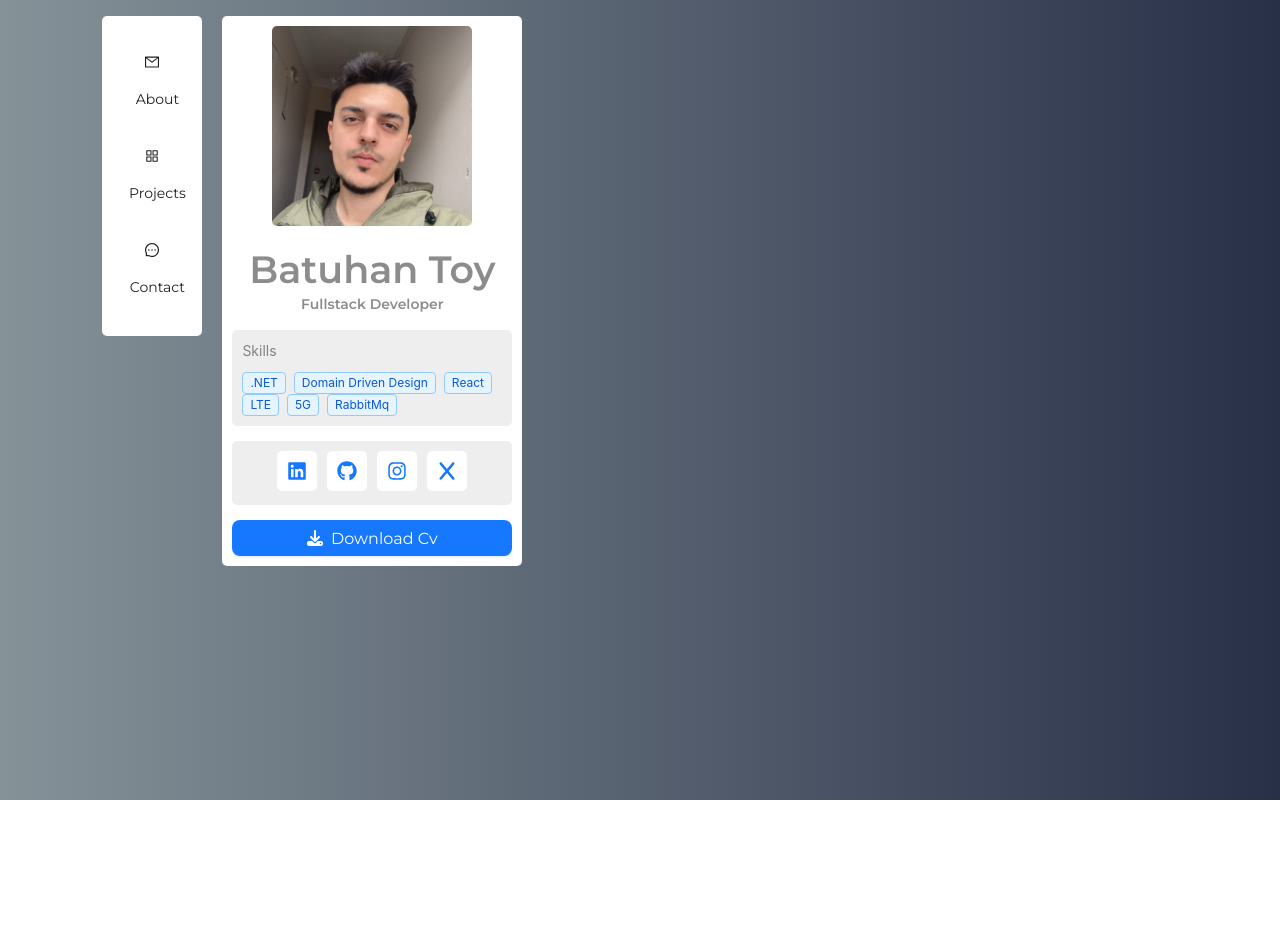
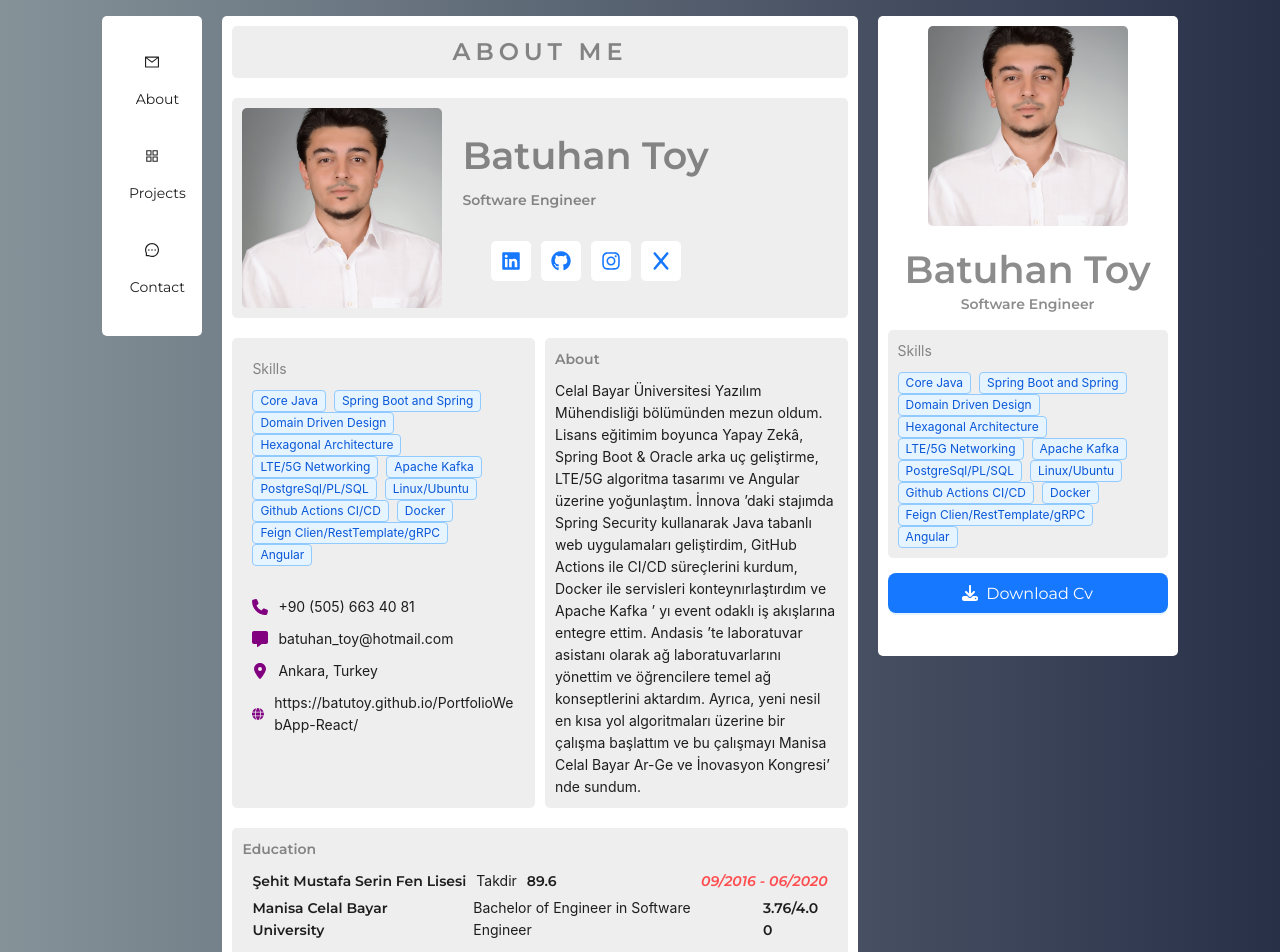
Before and after one commit to BatuToy/PortfolioWebApp-React, a React (Vite) app in the folder PortfolioWebSite/: page /PortfolioWebApp-React/about in a window 1280 px wide. Shown: the top 952 px of the page. Before the commit the page ends 800 px from the top, so only its background shows below. Built offline with nearby package versions, Linux system fonts and the light colour scheme.

Commit message:
refactor and redeployed

```diff
--- a/PortfolioWebSite/src/App.jsx
+++ b/PortfolioWebSite/src/App.jsx
@@ -15,9 +15,9 @@ const App = () => {
         <Navbar />
         <Routes>
           <Route path="/" element={<Main />}>
-            <Route index element={<About />} />
-            <Route path="/projects" index element={<Projects/>} />
-            <Route path="/contact" index element={<Contact/>} />
+            <Route path = "/PortfolioWebApp-React/about" index element={<About />} />
+            <Route path="/PortfolioWebApp-React/projects" index element={<Projects/>} />
+            <Route path="/PortfolioWebApp-React/contact" index element={<Contact/>} />
           </Route>
         </Routes>
         <ProfileCard />
--- a/PortfolioWebSite/src/Validations/MailValidator.jsx
+++ /dev/null
@@ -1,23 +0,0 @@
-export const validateEmail = (rule, value, callback) => {
-    if (value && !/^[A-Z0-9._%+-]+@[A-Z0-9.-]+\.[A-Z]{2,}$/i.test(value)) {
-      callback('Invalid email address');
-    } else {
-      callback();
-    }
-  };
-
-export  const validateName = (rule, value, callback) => {
-    if (value && value.length < 3) {
-      callback('Name must be at least 3 characters long');
-    } else {
-      callback();
-    }
-  };
-
-export   const validateMessage = (rule, value, callback) => {
-    if (value && value.length < 10) {
-      callback('Message must be at least 10 characters long');
-    } else {
-      callback();
-    }
-  };
--- /dev/null
+++ b/PortfolioWebSite/src/Validations/Validator.jsx
@@ -0,0 +1,34 @@
+export const Validator = () => {
+
+    const validateEmail = (rule, value, callback) => {
+        if (value && !/^[A-Z0-9._%+-]+@[A-Z0-9.-]+\.[A-Z]{2,}$/i.test(value)) {
+            callback('Invalid email address');
+        } else {
+            callback();
+        }
+    };
+
+    const validateName = (rule, value, callback) => {
+        if (value && value.length < 3) {
+            callback('Name must be at least 3 characters long');
+        } else {
+            callback();
+        }
+    };
+
+    const validateMessage = (rule, value, callback) => {
+        if (value && value.length < 10) {
+            callback('Message must be at least 10 characters long');
+        } else {
+            callback();
+        }
+    };
+
+    return {
+        validateEmail,
+        validateName,
+        validateMessage
+    };
+}
+
+export default Validator;
--- a/PortfolioWebSite/src/components/Main/Main.jsx
+++ b/PortfolioWebSite/src/components/Main/Main.jsx
@@ -1,6 +1,8 @@
 import React from 'react';
 import {Outlet} from 'react-router-dom';
+
 import './Main.css';
+
 const Main = () => {
   return (
     <div className='main'>
--- a/PortfolioWebSite/src/components/Navbar /Navbar.jsx
+++ b/PortfolioWebSite/src/components/Navbar /Navbar.jsx
@@ -6,24 +6,24 @@ import './Navbar.css';
 
 const items = [
     {
-        label: <Link to="/">About</Link>,
-        key: 'about',
+        label: <Link to="/PortfolioWebApp-React/about">About</Link>,
+        key: 'PortfolioWebApp-React/about',
         icon: <MailOutlined />,
     },
     {
-        label: <Link to="/projects">Projects</Link>,
-        key: 'projects',
+        label: <Link to="PortfolioWebApp-React/projects">Projects</Link>,
+        key: 'PortfolioWebApp-React/projects',
         icon: <AppstoreOutlined />,
     },
     {
-        label: <Link to="/contact">Contact</Link>,
-        key: 'contact',
+        label: <Link to="/PortfolioWebApp-React/contact">Contact</Link>,
+        key: 'PortfolioWebApp-React/contact',
         icon: <MessageOutlined />,
     },
 ];
 
 const Navbar = () => {
-    const [current, setCurrent] = useState('');
+    const [current, setCurrent] = useState("");
 
     const handleClick = (e) => {
         setCurrent(e.key);
--- a/PortfolioWebSite/src/components/ProfileCard/ProfileCard.css
+++ b/PortfolioWebSite/src/components/ProfileCard/ProfileCard.css
@@ -1,6 +1,6 @@
 .profile-card {
     width: 300px;
-    height: 550px;
+    height: 640px;
     padding: 10px;
     background-color: #fff;
     border-radius: 5px;
--- a/PortfolioWebSite/src/components/ProfileCard/ProfileCard.jsx
+++ b/PortfolioWebSite/src/components/ProfileCard/ProfileCard.jsx
@@ -13,8 +13,6 @@ const ProfileCard = () => {
     <Flex align='center' vertical gap={15} className='profile-card'>
       <UserInfo />
       <Skills />
-      <SocialMedia />
-
       <Button
           icon= {<FaDownload/>}
           size='large'
--- a/PortfolioWebSite/src/components/SocialMedia/SocialMedia.jsx
+++ b/PortfolioWebSite/src/components/SocialMedia/SocialMedia.jsx
@@ -1,11 +1,12 @@
-import { Flex } from 'antd'
+import {Flex} from 'antd'
 import React from 'react'
-import { FaInstagram , FaX , FaGithub , FaLinkedin} from 'react-icons/fa6'
+import {FaInstagram, FaX, FaGithub, FaLinkedin} from 'react-icons/fa6'
 
 import './SocialMedia.css'
-import { userData } from '../../data/userData'
+import {userData} from '../../data/userData'
 
 const SocialMedia = ({about}) => {
+    const social = userData.socialMedia;
     return (
         <Flex
             gap={10}
@@ -13,12 +14,12 @@ const SocialMedia = ({about}) => {
             justify='center'
             className={`grey-bg ${about ? "" : "padding-10"}`}
         >
-       <a href={userData.socaialMedia.linkedIn}><FaLinkedin className='user-icon'/> </a>
-       <a href={userData.socaialMedia.github}><FaGithub className='user-icon'/> </a>
-       <a href={userData.socaialMedia.instagram}><FaInstagram className='user-icon'/> </a>
-       <a href={userData.socaialMedia.twitter}><FaX className='user-icon'/> </a>
+            <a href={social.linkedIn}><FaLinkedin className='user-icon'/> </a>
+            <a href={social.github}><FaGithub className='user-icon'/> </a>
+            <a href={social.instagram}><FaInstagram className='user-icon'/> </a>
+            <a href={social.twitter}><FaX className='user-icon'/> </a>
         </Flex>
     )
 }
 
-export default SocialMedia
+export default SocialMedia;
--- a/PortfolioWebSite/src/data/userData.js
+++ b/PortfolioWebSite/src/data/userData.js
@@ -1,5 +1,4 @@
-import img from "../assets/avatar.jpeg"
-import avatar from "../assets/Batu|Avatar.jpg"
+import avatar from "../assets/avatar.jpeg"
 
 export const userData =
     {
@@ -7,11 +6,22 @@ export const userData =
         name: "Batuhan Toy",
         phone: "+90 (505) 663 40 81",
         mail: "batuhan_toy@hotmail.com",
-    adress: "Izmir/Manisa",
+        address: "Ankara, Turkey",
         website: "https://batutoy.github.io/PortfolioWebApp-React/",
-    role: "Fullstack Developer",
-    skills: [".NET", "Domain Driven Design", "React", "LTE", "5G", "RabbitMq",],
-    about: "I am a third-grade software engineering student aiming to develop myself in the fields of artificial intelligence, web development and wireless network. My main purpose is actively work on innovative and interesting projects by focusing on .NET and React. I also interested in projects that will be submitted to TÜBİTAK which is find the shortest path on different topologies. In my long-term plans i specialize in web backend development and eventually become a full-stack developer by learning React. Throughout these endeavors, I also aspire to closely follow the industry's advancements and integrate my projects with machine learning and deep learning technologies to develop solution-oriented approaches. Currently my focus topics: ReactNative/CleanArchitecture(DDD)/.NET/LTE/5G and React.js. Furthermore, I aim to enhance my skills in effective communication and active participation with team." ,
+        role: "Software Engineer",
+        skills: ["Core Java", "Spring Boot and Spring", "Domain Driven Design", "Hexagonal Architecture", "LTE/5G Networking", "Apache Kafka", "PostgreSql/PL/SQL", "Linux/Ubuntu", "Github Actions CI/CD", "Docker", "Feign Clien/RestTemplate/gRPC", "Angular"],
+        about: "Celal Bayar Üniversitesi Yazılım Mühendisliği bölümünden mezun oldum. Lisans eğitimim boyunca Yapay Zekâ, Spring\n" +
+            "Boot & Oracle arka uç geliştirme, LTE/5G algoritma tasarımı ve Angular üzerine yoğunlaştım. İnnova\n" +
+            "’daki stajımda\n" +
+            "Spring Security kullanarak Java tabanlı web uygulamaları geliştirdim, GitHub Actions ile CI/CD süreçlerini kurdum,\n" +
+            "Docker ile servisleri konteynırlaştırdım ve Apache Kafka\n" +
+            "’\n" +
+            "yı event odaklı iş akışlarına entegre ettim. Andasis\n" +
+            "’te\n" +
+            "laboratuvar asistanı olarak ağ laboratuvarlarını yönettim ve öğrencilere temel ağ konseptlerini aktardım. Ayrıca, yeni\n" +
+            "nesil en kısa yol algoritmaları üzerine bir çalışma başlattım ve bu çalışmayı Manisa Celal Bayar Ar-Ge ve İnovasyon\n" +
+            "Kongresi’\n" +
+            "nde sundum.",
         projects: [
             {
                 title: "Investment Calculator",
@@ -70,17 +80,19 @@ export const userData =
         ],
         education: [
             {
-            degree: "Science Highschool",
+                degree: "Takdir",
                 university: "Şehit Mustafa Serin Fen Lisesi",
-            duration: "2016-2020"
+                duration: "09/2016 - 06/2020",
+                note: 89.6
             },
             {
                 degree: "Bachelor of Engineer in Software Engineer",
                 university: "Manisa Celal Bayar University",
-            duration: "2021-2025"
+                duration: "09/2021 - 06/2025",
+                note: "3.76/4.00"
             },
         ],
-    socaialMedia: {
+        socialMedia: {
             linkedIn: "https://linkedin.com/in/batuhan-toy-6a42a5216",
             github: "https://github.com/BatuToy",
             instagram: "https://www.instagram.com/batuhannnes",
--- a/PortfolioWebSite/src/pages/About/About.jsx
+++ b/PortfolioWebSite/src/pages/About/About.jsx
@@ -1,5 +1,5 @@
 import React from 'react';
-import { Flex, Typography } from 'antd';
+import {DatePicker, Flex, Typography} from 'antd';
 import { FaGlobe, FaLocationDot, FaMessage, FaPhone } from 'react-icons/fa6';
 import { motion } from 'framer-motion';
 
@@ -9,10 +9,11 @@ import Skills from '../../components/Skills/Skills';
 
 import { userData } from '../../data/userData';
 import './About.css'
+import {BsCalendarDate} from "react-icons/bs";
 
 const { Title, Text, Paragraph } = Typography;
 const About = () => {
-  const { education } = userData;
+
   return (
     <>
       <PageTitle pageTitle="About Me" />
@@ -27,7 +28,7 @@ const About = () => {
             align='center'
             className='grey-bg padding-10 user-personel'>
             <img
-              src={userData.profile}
+              src={userData.profile || ''}
               alt={userData.name}
               className='user-image' />
             <Flex vertical gap={30}>
@@ -39,7 +40,6 @@ const About = () => {
                   {userData.role}
                 </Text>
               </Flex>
-
               <SocialMedia about={true} />
             </Flex>
           </Flex>
@@ -57,7 +57,7 @@ const About = () => {
                 </Flex>
                 <Flex align='center' gap={10} >
                   <FaLocationDot className='about-icon' />
-                  <Text>{userData.adress}</Text>
+                  <Text>{userData.address}</Text>
                 </Flex>
                 <Flex align='center' gap={10} >
                   <FaGlobe className='about-icon' />
@@ -78,18 +78,19 @@ const About = () => {
             </Text>
             <Flex gap={5} vertical className='padding-10'>
               {
-                education.map((education, index) => (
+                userData.education.map((e, i) => (
                   <Flex
-                    key={index}
+                    key={i}
                     gap={10}
                     align='center'
                     justify='space-between'
                     wrap='wrap'>
                     <Flex gap={10}>
-                      <Text strong>{education.university}</Text>
-                      <Text type='secondary'>{education.degree}</Text>
+                      <Text strong>{e.university}</Text>
+                      <Text type='primary'>{e.degree}</Text>
+                      <Text strong={true} type='primary'>{e.note}</Text>
                     </Flex>
-                    <Text strong type='secondary' italic>{education.duration}</Text>
+                    <Text strong={true} type='danger' italic>{e.duration}</Text>
                   </Flex>
                 ))
               }
--- a/PortfolioWebSite/vite.config.js
+++ b/PortfolioWebSite/vite.config.js
@@ -3,6 +3,6 @@ import react from '@vitejs/plugin-react'
 
 // https://vitejs.dev/config/
 export default defineConfig({
-  base: "/PortfolioWebApp-React ",
+  base: "/PortfolioWebApp-React/",
   plugins: [react()],
 })
```
Also changed, not shown: PortfolioWebSite/src/pages/Contact/Contact.jsx (+20 -17 lines), PortfolioWebSite/src/assets/avatar.jpeg, 1 other file (tests, documents, lock files or other folders). Lines whose indentation alone changed are shown as unchanged.
